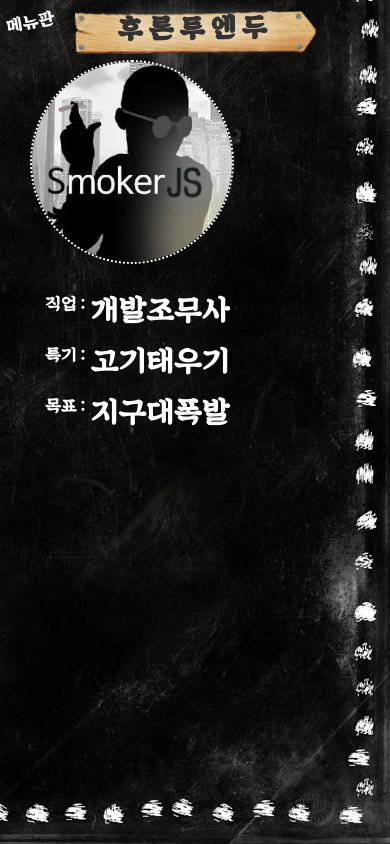
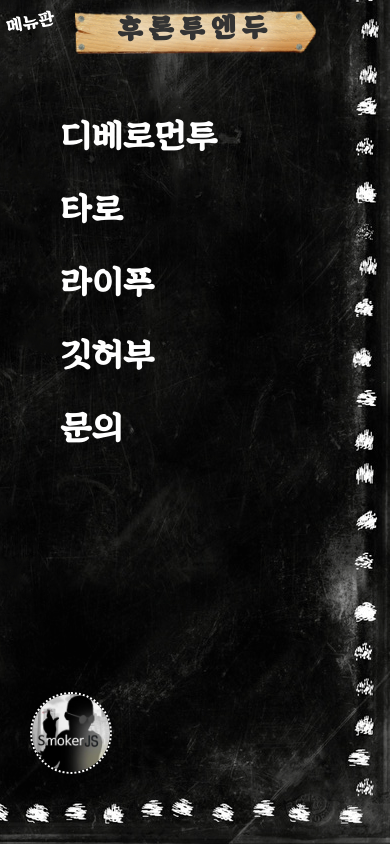
Before and after one commit to smokerJS/blog, a Gatsby site: page / in a window 390 px wide. Built offline with nearby package versions, Linux system fonts and the light colour scheme; Gatsby itself is replaced by a stand-in of ours.

Commit message:
mobile setting

```diff
--- a/src/assets/styles/globalNavigationBar.scss
+++ b/src/assets/styles/globalNavigationBar.scss
@@ -17,25 +17,59 @@
     margin-left: 10px;
     color: #fff;
     transition: .5s;
+    z-index: 20;
   }
 
   & > nav {
     background: url( "../images/navigation/img-background-global-navigation-bar.png") bottom right repeat-y;
     width: 300px;
     height: 100%;
+    position: relative;
     & * {
       margin-left: 15px;
     }
+    & > ul {
+      text-align: left;
+      font-size: 34px;
+      position: absolute;
+      top: 110px;
+      & > li {
+        list-style: none;
+        width: 100%;
+        margin-bottom: 35px;
+        display: block;
+        & > a {
+          & > strong {
+            color: #fff;
+          }
+        }
+        &:nth-child(1) {
+        }
+        &:nth-child(2) {
+        }
+        &:nth-child(3) {
+        }
+        &:nth-child(4) {
+        }
+        &:nth-child(5) {
+        }
+      }
+      @media (max-width: 1024px) {
+        position: relative;
+        padding-top: 2vw;
+      }
+    }
     & > .profile-group {
       color: #fff;
-      padding-top: 60px;
+      position: absolute;
+      bottom: 70px;
+      width: 100%;
       & > img {
         width: 200px;
         height: 200px;
         border-radius: 100%;
         display: block;
         border: 2px dotted #fff;
-      }
       }
       & dl {
         font-weight: bold;
@@ -56,8 +90,21 @@
             clear: both;
           }
         }
+        @media (max-height: 930px) {
+          display: none;
         }
       }
+      @media (max-width: 1024px) {
+        & > img {
+          float: left;
+          width: 20vw;
+          height: 20vw;
+        }
+      }
+    }
+  }
+
+
 
   @media (max-width: 1323px) {
     &.open {
--- a/src/components/globalNavigationBar.js
+++ b/src/components/globalNavigationBar.js
@@ -21,6 +21,33 @@ class GlobalNavigationBar extends React.Component{
           메뉴판
         </div>
         <nav>
+          <ul>
+            <li>
+              <Link to="/">
+                <strong>디베로먼투</strong>
+              </Link>
+            </li>
+            <li>
+              <Link to="/">
+                <strong>타로</strong>
+              </Link>
+            </li>
+            <li>
+              <Link to="/">
+                <strong>라이푸</strong>
+              </Link>
+            </li>
+            <li>
+              <a href="https://github.com/smokerJS" target="_blank">
+                <strong>깃허부</strong>
+              </a>
+            </li>
+            <li>
+              <Link to="/">
+                <strong>문의</strong>
+              </Link>
+            </li>
+          </ul>
           <div className="profile-group">
             <img src={require("@image/common/smokerjs-profile.jpeg")}/>
             <dl>
@@ -33,9 +60,7 @@ class GlobalNavigationBar extends React.Component{
             </dl>
           </div>
 
-          <ul>
 
-          </ul>
         </nav>
       </section>
     )
```
Lines whose indentation alone changed are shown as unchanged.
